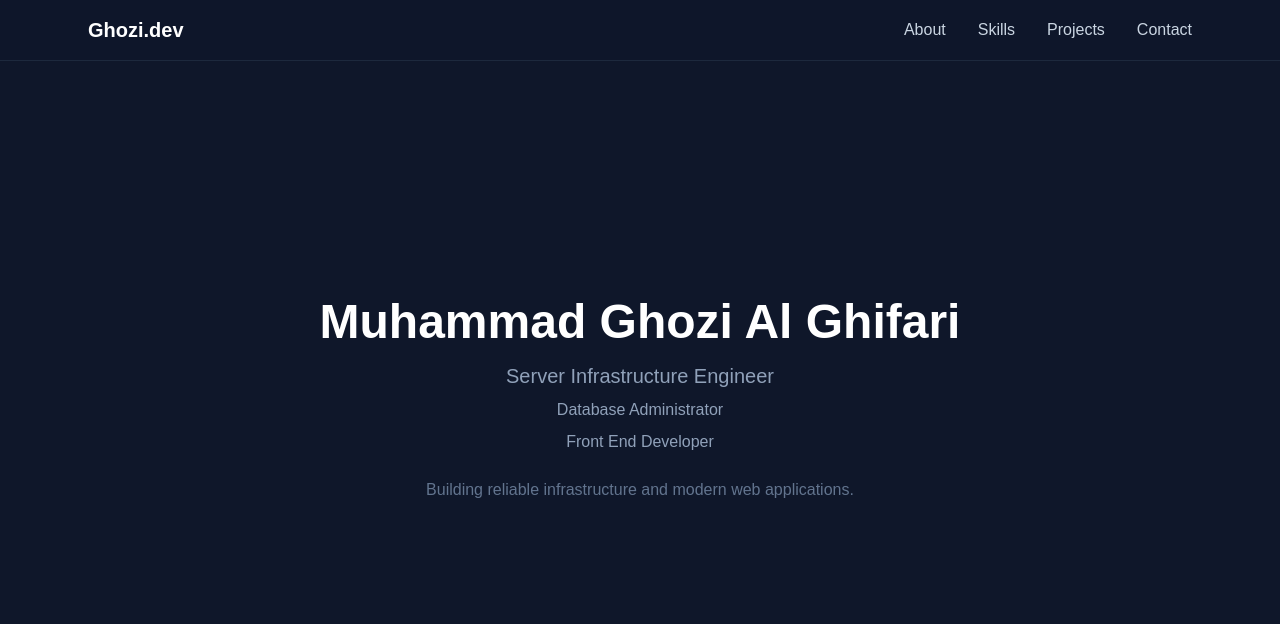
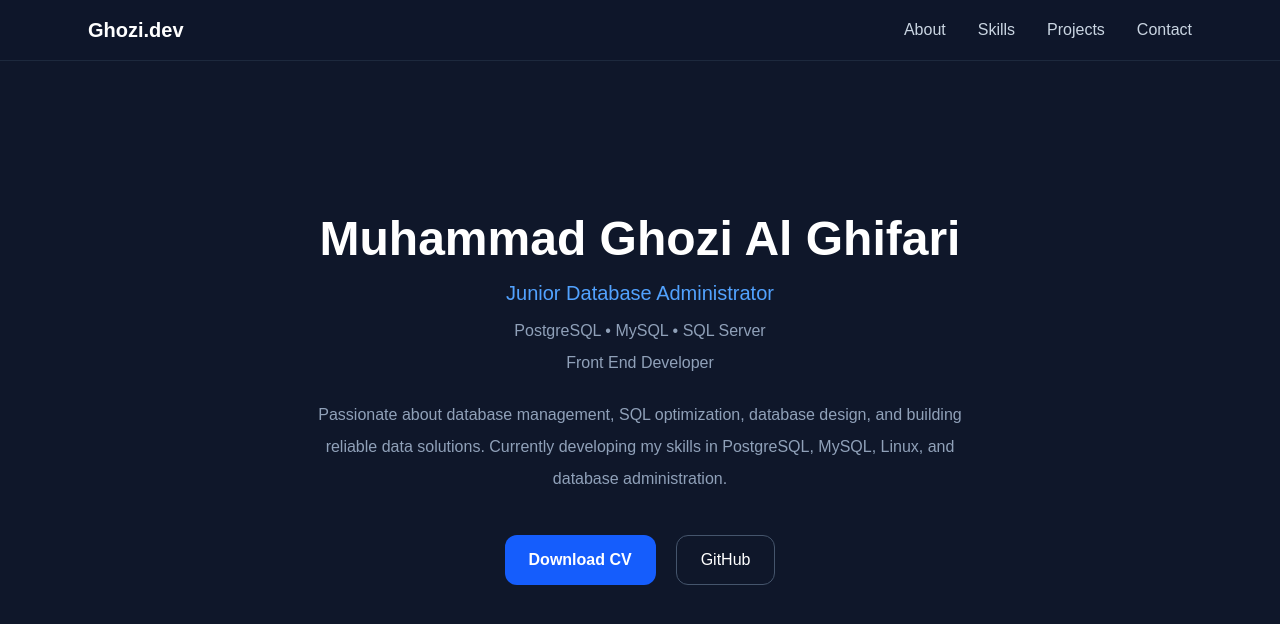
Before and after one commit to Ghozi1/portfolio, a Next.js app: page / in a window 1280 px wide. Shown: the top 624 px of the page. Built offline with nearby package versions, Linux system fonts and the light colour scheme.

Commit message:
change deskripsion about me

```diff
--- a/app/page.tsx
+++ b/app/page.tsx
@@ -12,22 +12,36 @@ export default function Home() {
             Muhammad Ghozi Al Ghifari
           </h1>
 
-          <p className="mt-4 text-xl text-slate-400">
-            Server Infrastructure Engineer
+          <p className="mt-4 text-xl text-blue-400 font-medium">
+            Junior Database Administrator
           </p>
 
-          <p className="mt-2 text-slate-400">
-            Database Administrator
+          <p className="mt-3 text-slate-400">
+            PostgreSQL • MySQL • SQL Server
           </p>
 
           <p className="mt-2 text-slate-400">
             Front End Developer
           </p>
 
-          <p className="mt-6 text-slate-500 max-w-xl mx-auto">
-            Building reliable infrastructure and modern web applications.
+          <p className="mt-6 max-w-2xl mx-auto text-slate-400 leading-8">
+            Passionate about database management, SQL optimization,
+            database design, and building reliable data solutions.
+            Currently developing my skills in PostgreSQL, MySQL,
+            Linux, and database administration.
           </p>
 
+          <div className="mt-10 flex justify-center gap-5">
+
+            <button className="bg-blue-600 hover:bg-blue-700 px-6 py-3 rounded-xl font-semibold transition">
+              Download CV
+            </button>
+
+            <button className="border border-slate-600 hover:border-blue-400 hover:text-blue-400 px-6 py-3 rounded-xl transition">
+              GitHub
+            </button>
+
+          </div>
         </div>
       </main>
     </>
```
